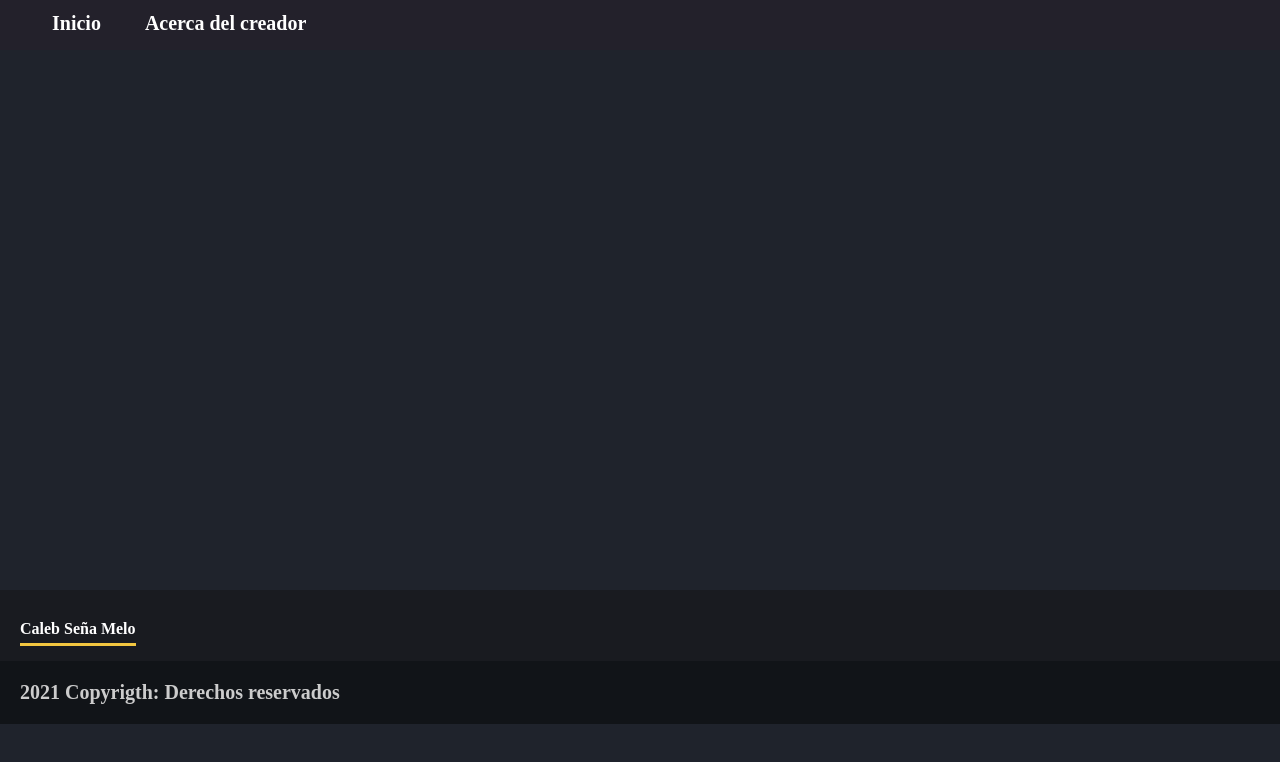
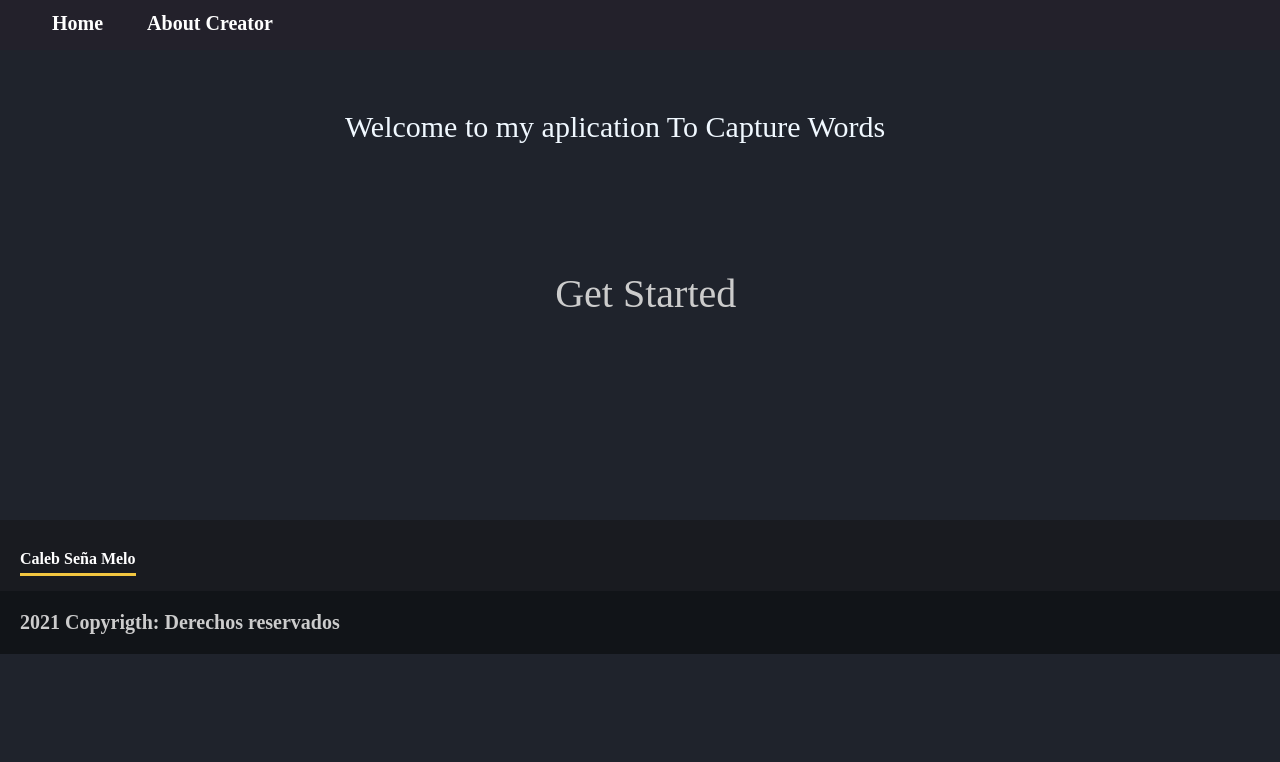
Before and after one commit to Calebsenm/Palabras_Learn, a plain HTML site: page src/index.html in a window 1280 px wide. Drawn offline with Linux system fonts and the light colour scheme.

Commit message:
Primera pagina creada

```diff
--- a/src/css/estilo.css
+++ b/src/css/estilo.css
@@ -106,7 +106,7 @@ header {
     background: rgb(35, 33, 43);
     width: 100%;
     overflow: hidden;
-    /*Controña el texto fuera*/
+    /*Controla el texto fuera*/
     margin-bottom: 20px;
 
 }
@@ -214,5 +214,85 @@ footer {
 
 main{
 
-    height: 520Px;
+    height: 450px;
 }
+
+
+/* This is for the text */
+
+.Textcenter{
+
+    height: 300px;
+    padding: 5px;
+    overflow: hidden;
+
+}
+
+.Text{
+
+    height: 150px;
+    /*Controla para que no se salga dela caja*/
+    overflow:hidden
+}
+
+.ButtomText{
+
+    height: 150px;
+    overflow:hidden;
+}
+.ButtomText div {
+    text-align: center;
+
+    height: 100px;
+    margin-left: 20pX;
+    margin-right: 20px;
+    margin-top: 20px;
+    border-radius: 10px;
+    overflow:hidden;
+    position: relative;
+}
+.Text div{
+    text-align: center;
+
+    border-radius: 10px;
+    position: relative;
+    width: 60%;
+    height: 110px;
+
+    top: 30%;
+    left: 20%;
+    margin: -25px 0 0 -25px;
+    overflow: hidden;
+    font-size: 30px;
+
+
+
+    text-align: center;
+
+
+}
+.Text div p{
+
+    padding: 2%;
+}
+.ButtomText div a{
+
+    width: 85%;
+    height: 50px;
+
+    position: absolute;
+    top: 50%;
+    left: 10%;
+    margin: -25px 0 0 -25px;
+    overflow: hidden;
+    font-size: 40px;
+    border-radius: 20px;
+    text-decoration: none;
+    color: #ccc;
+
+}
+
+.ButtomText div a:hover {
+    background: #f56f3a;
+    border-radius: 20px;
+}
--- a/src/index.html
+++ b/src/index.html
@@ -1,25 +1,50 @@
 <!DOCTYPE html>
 <html lang="en">
+
 <head>
   <meta charset="UTF-8">
   <meta http-equiv="X-UA-Compatible" content="IE=edge">
   <meta name="viewport" content="width=device-width, initial-scale=1.0">
   <title> Readlan </title>
-    <link rel="stylesheet" href="/src/css/estilo.css">
+  <link rel="stylesheet" href="http://localhost:3333/css/estilo.css">
+
+
 </head>
+
 <body>
 
-    <header >
+  <header>
     <div class="barra">
       <!-- Esta es para la navegacion -->
       <nav>
-                <a href="">Inicio</a>
-                <a href=""> Acerca del creador </a>
+        <a href="">Home </a>
+        <a href=""> About Creator </a>
       </nav>
     </div>
   </header>
 
   <main>
+
+    <article>
+
+        <div class = "Textcenter">
+            <div class="Text">
+                <div>
+                  <p> Welcome to my aplication To Capture Words </p>
+
+                </div>
+
+            </div>
+            <div class="ButtomText">
+              <div>
+                <a href=""> Get Started </a>
+              </div>
+
+            </div>
+
+        </div>
+
+    </article>
 
   </main>
 
@@ -44,10 +69,12 @@
           <a href="https://twitter.com/Cristianvasquz1" target="_blank"><i class="fab fa-twitter"></i></a>
         </div>
         <div class="bubble">
-              <a href="https://www.youtube.com/channel/UC8vfbm8T82dZvxubvtZkGLw" target="_blank"><i class="fab fa-youtube"></i></a>
+          <a href="https://www.youtube.com/channel/UC8vfbm8T82dZvxubvtZkGLw" target="_blank"><i
+              class="fab fa-youtube"></i></a>
         </div>
       </div>
     </div>
   </footer>
 </body>
+
 </html>
```
Lines whose indentation alone changed are shown as unchanged.
